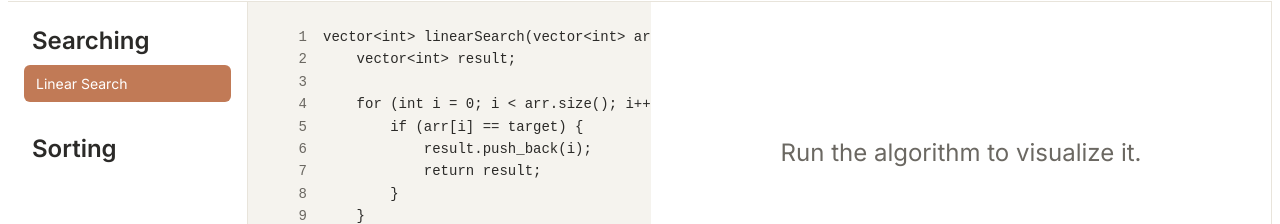
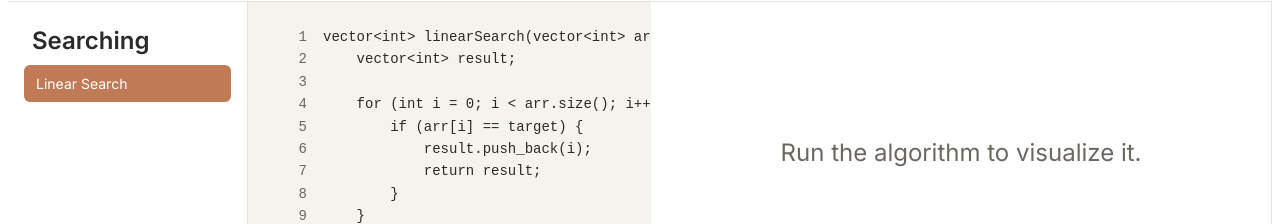
Before and after one commit to akshitsingh13/dsa-2d-visualizer, a React (Vite) app: page / in a window 1280 px wide. Shown: the part 81-305 px from the top of the page. Built offline with nearby package versions, Linux system fonts and the light colour scheme.

Commit message:
Phase 2: config-driven registry, sidebar, visualizer lookup

```diff
--- a/src/App.jsx
+++ b/src/App.jsx
@@ -11,6 +11,12 @@ import CodePanel from "./components/CodePanel/CodePanel";
 import ComplexityCounter from "./components/Visualizer/ComplexityCounter";
 
 import { useState } from "react";
+
+// Lookup from registry `visualizer` key to component (no if/else chain).
+// New visualizers only need to be added here and in the registry.
+const VISUALIZERS = {
+  array: ArrayVisualizer,
+};
 
 function App() {
   const [dsaConcept, setDsaConcept] = useState("LS");
@@ -32,6 +38,10 @@ function App() {
     setDsaConcept(algorithmId);
     reset();
   };
+
+  const VisualizerComponent =
+    (algorithmConfig && VISUALIZERS[algorithmConfig.visualizer]) ||
+    ArrayVisualizer;
 
   return (
     <div className="main">
@@ -56,7 +66,7 @@ function App() {
               />
 
               <div className="panel visualizer-panel">
-                <ArrayVisualizer step={currentStep} />
+                <VisualizerComponent step={currentStep} />
 
                 <PlaybackControls
                   isPlaying={isPlaying}
--- a/src/components/Controls/ControlPanel.jsx
+++ b/src/components/Controls/ControlPanel.jsx
@@ -2,14 +2,24 @@ import { useState } from "react";
 import "./ControlPanel.css";
 import { parseArrayInput, parseNumberInput } from "../../arrayHelpers";
 
+// Inputs are driven by `algorithmConfig.inputs` (see the registry contract
+// in src/algorithms/algorithmRegistry.js): each supported field kind is
+// rendered only when the current algorithm declares it. No
+// algorithm-specific branching here.
 function ControlPanel({ algorithmConfig, onRun }) {
   const [values, setValues] = useState("10,20,30,40,50");
   const [target, setTarget] = useState("30");
   const [error, setError] = useState("");
 
+  const showArray = Boolean(algorithmConfig.inputs.array);
+  const showTarget = Boolean(algorithmConfig.inputs.target);
+
   const handleRun = () => {
     setError("");
 
+    let array;
+
+    if (showArray) {
       const parsedArray = parseArrayInput(values);
 
       if (!parsedArray.ok) {
@@ -17,8 +27,10 @@ function ControlPanel({ algorithmConfig, onRun }) {
         return;
       }
 
-    // Check target
-    if (algorithmConfig.inputs.target) {
+      array = parsedArray.array;
+    }
+
+    if (showTarget) {
       const parsedTarget = parseNumberInput(target, "Search value");
 
       if (!parsedTarget.ok) {
@@ -26,17 +38,18 @@ function ControlPanel({ algorithmConfig, onRun }) {
         return;
       }
 
-      onRun(parsedArray.array, parsedTarget.value);
+      onRun(array, parsedTarget.value);
       return;
     }
 
-    onRun(parsedArray.array);
+    onRun(array);
   };
 
   return (
     <div className="control-panel">
       <h2>{algorithmConfig.name}</h2>
 
+      {showArray && (
         <div className="control-group">
           <label>Values</label>
 
@@ -47,8 +60,9 @@ function ControlPanel({ algorithmConfig, onRun }) {
             placeholder="10,20,30,40,50"
           />
         </div>
+      )}
 
-      {algorithmConfig.inputs.target && (
+      {showTarget && (
         <div className="control-group">
           <label>Search</label>
 
--- a/src/components/Sidebar/Sidebar.jsx
+++ b/src/components/Sidebar/Sidebar.jsx
@@ -1,23 +1,42 @@
 import "./Sidebar.css";
 import algorithmRegistry from "../../algorithms/algorithmRegistry";
 
+// Display labels for registry categories. Sections are built from the
+// categories actually present in the registry — a heading is never rendered
+// for a category that has no items.
+const CATEGORY_TITLES = {
+  searching: "Searching",
+  sorting: "Sorting",
+  "data-structures": "Data Structures",
+};
+
+const CATEGORY_ORDER = ["searching", "sorting", "data-structures"];
+
 function Sidebar({ dsaConcept, setDsaConcept }) {
-  const algorithms = Object.entries(algorithmRegistry);
+  const groups = {};
 
-  const searchingAlgorithms = algorithms.filter(
-    ([, config]) => config.category === "searching",
-  );
+  for (const [id, config] of Object.entries(algorithmRegistry)) {
+    const category = config.category || "other";
 
-  const sortingAlgorithms = algorithms.filter(
-    ([, config]) => config.category === "sorting",
-  );
+    if (!groups[category]) {
+      groups[category] = [];
+    }
+
+    groups[category].push([id, config]);
+  }
+
+  const categories = [
+    ...CATEGORY_ORDER.filter((category) => groups[category]),
+    ...Object.keys(groups).filter((category) => !CATEGORY_ORDER.includes(category)),
+  ];
 
   return (
     <aside className="sidebar">
-      <div className="sidebar-section">
-        <h3>Searching</h3>
+      {categories.map((category) => (
+        <div className="sidebar-section" key={category}>
+          <h3>{CATEGORY_TITLES[category] || category}</h3>
 
-        {searchingAlgorithms.map(([id, config]) => (
+          {groups[category].map(([id, config]) => (
             <button
               key={id}
               className={dsaConcept === id ? "active" : ""}
@@ -27,20 +46,7 @@ function Sidebar({ dsaConcept, setDsaConcept }) {
             </button>
           ))}
         </div>
-
-      <div className="sidebar-section">
-        <h3>Sorting</h3>
-
-        {sortingAlgorithms.map(([id, config]) => (
-          <button
-            key={id}
-            className={dsaConcept === id ? "active" : ""}
-            onClick={() => setDsaConcept(id)}
-          >
-            {config.name}
-          </button>
       ))}
-      </div>
     </aside>
   );
 }
```
Also changed, not shown: src/algorithms/algorithmRegistry.js (+24 -0 lines). Lines whose indentation alone changed are shown as unchanged.
